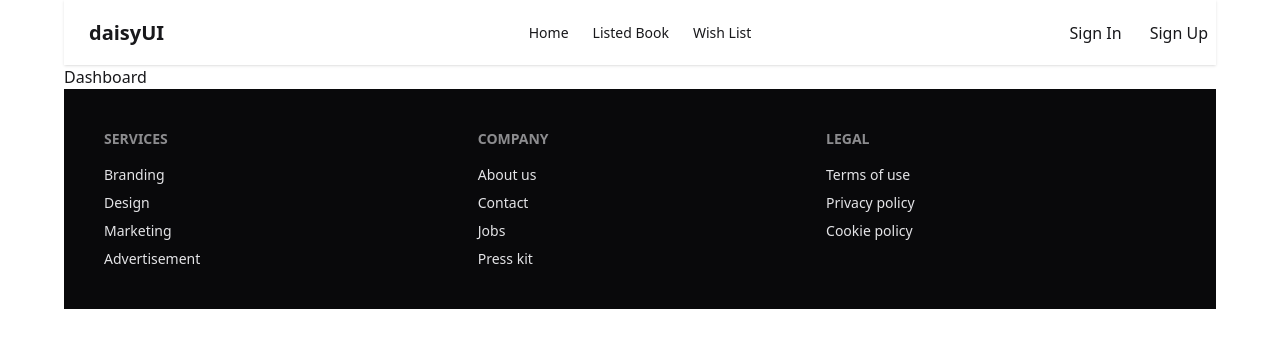
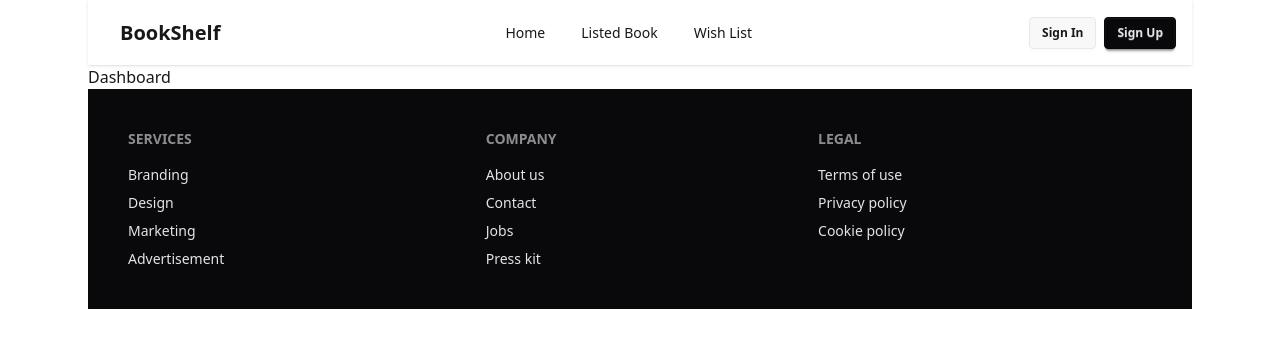
Before and after one commit to FaysalAhamad623/books-vibe, a React (Vite) app: page /dashboard in a window 1280 px wide. Shown: the top 348 px of the page. Built offline with nearby package versions, Linux system fonts and the light colour scheme.

Commit message:
added sign up page

```diff
--- a/src/Components/Bannar/Bannar.jsx
+++ b/src/Components/Bannar/Bannar.jsx
@@ -1,21 +1,25 @@
-import React from 'react'
+import React from 'react';
 
 const Bannar = () => {
   return (
-        <div className="hero bg-base-200  max-w-6xl mx-auto">
-            <div className="hero-content flex-col lg:flex-row-reverse">
+    <div className="hero bg-base-200 w-full">
+      <div className="hero-content flex-col-reverse lg:flex-row-reverse max-w-6xl mx-auto px-4 sm:px-6 py-6">
         <img
           src="/books.jpg"
-                    className="max-w-sm rounded-lg shadow-2xl"
+          className="w-full max-w-xs sm:max-w-sm md:max-w-md rounded-lg shadow-2xl"
+          alt="Books"
         />
-                <div >
-                    <h1 className="text-5xl font-bold">Books to freshen up your bookshelf</h1>
-
-                    <button className="btn btn-primary bg-emerald-600 mt-2 md:mt-5">View The List</button>
+        <div className="text-center lg:text-left mt-6 lg:mt-0">
+          <h1 className="text-3xl sm:text-4xl md:text-5xl font-bold">
+            Books to freshen up your bookshelf
+          </h1>
+          <button className="btn btn-primary bg-emerald-600 mt-4 sm:mt-6">
+            View The List
+          </button>
         </div>
       </div>
     </div>
-    )
-}
+  );
+};
 
-export default Bannar
+export default Bannar;
--- a/src/Components/Books/Books.jsx
+++ b/src/Components/Books/Books.jsx
@@ -14,7 +14,7 @@ const Books = () => {
 
     <div>
         <p className="text-4xl font-bold text-center pt-2 md:pt-5">Books</p>
-        <div className="grid grid-cols-1 md:grid-cols-2 lg:grid-cols-3 gap-6 max-w- py-6 h-full mx-auto">
+        <div className="grid grid-cols-1 md:grid-cols-2 lg:grid-cols-3 gap-6  py-6 h-full mx-auto">
             {
                 books.map(book =><Book book={book} key={book.bookId}></Book> )
             }
--- a/src/Components/Navbar/Navbar.jsx
+++ b/src/Components/Navbar/Navbar.jsx
@@ -1,40 +1,58 @@
-import React from 'react'
-import { NavLink } from 'react-router-dom'
+import React from 'react';
+import { NavLink } from 'react-router-dom';
 
 const Navbar = () => {
-    const links = <>
+  const links = (
+    <>
+      <li><NavLink to="/" className="rounded-lg">Home</NavLink></li>
+      <li><NavLink to="/listedBooks" className="rounded-lg">Listed Book</NavLink></li>
+      <li><NavLink to="/listedBooks" className="rounded-lg">Wish List</NavLink></li>
+    </>
+  );
 
-        <li><NavLink to='/'>Home</NavLink></li>
-        <li><NavLink to='/listedBooks'>Listed Book</NavLink> </li>
-        <li><NavLink to='/wishList'>Wish List</NavLink> </li>
+  return (
+    <div className="w-full bg-base-100 shadow-sm">
+      <div className="navbar max-w-6xl mx-auto px-4 flex items-center justify-between">
 
-    </>
-    return (
-        <div className="navbar bg-base-100 shadow-sm">
-            <div className="navbar-start">
+        {/* Left Side: Logo + Dropdown */}
+        <div className="flex items-center gap-2">
+          {/* Mobile Dropdown */}
           <div className="dropdown">
-                    <div tabIndex={0} role="button" className="btn btn-ghost lg:hidden">
-                        <svg xmlns="http://www.w3.org/2000/svg" className="h-5 w-5" fill="none" viewBox="0 0 24 24" stroke="currentColor"> <path strokeLinecap="round" strokeLinejoin="round" strokeWidth="2" d="M4 6h16M4 12h8m-8 6h16" /> </svg>
-                    </div>
-                    <ul
-                        tabIndex={0}
-                        className="menu menu-sm dropdown-content bg-base-100 rounded-box z-1 mt-3 w-52 p-2 shadow">
+            <label tabIndex={0} className="btn btn-ghost lg:hidden p-1">
+              <svg xmlns="http://www.w3.org/2000/svg" className="h-5 w-5" fill="none"
+                viewBox="0 0 24 24" stroke="currentColor">
+                <path strokeLinecap="round" strokeLinejoin="round" strokeWidth="2"
+                  d="M4 6h16M4 12h8m-8 6h16" />
+              </svg>
+            </label>
+            <ul tabIndex={0} className="menu menu-sm dropdown-content mt-3 z-[99] p-2 shadow bg-base-100 rounded-box w-52">
               {links}
             </ul>
           </div>
-                <a className="btn btn-ghost text-xl">daisyUI</a>
+
+          {/* Logo */}
+          <NavLink to="/" className="text-xl font-semibold px-2 whitespace-nowrap">BookShelf</NavLink>
         </div>
-            <div className="navbar-center hidden lg:flex">
-                <ul className="menu menu-horizontal px-1">
+
+        {/* Center (Only Desktop) */}
+        <div className="hidden lg:flex">
+          <ul className="menu menu-horizontal gap-3 px-1">
             {links}
           </ul>
         </div>
-            <div className="navbar-end flex gap-7">
-                <button>Sign In</button>
-                <button>Sign Up</button>
+
+        {/* Right Side: Auth Buttons */}
+        <div className="flex gap-2">
+          <NavLink to="/logIn">
+            <button className="btn btn-sm">Sign In</button>
+          </NavLink>
+          <NavLink to="/signUp">
+            <button className="btn btn-sm btn-neutral">Sign Up</button>
+          </NavLink>
         </div>
       </div>
-    )
-}
+    </div>
+  );
+};
 
-export default Navbar
+export default Navbar;
--- a/src/Components/Root/Root.jsx
+++ b/src/Components/Root/Root.jsx
@@ -5,11 +5,14 @@ import Footer from '../Footer/Footer'
 
 const Root = () => {
   return (
-    <div className='max-w-6xl mx-auto'>
-        <Navbar></Navbar>
-        <Outlet></Outlet>
-        <Footer></Footer>
+    <div className="w-full overflow-x-hidden">
+      <div className="max-w-6xl mx-auto px-4 sm:px-6">
+        <Navbar />
+        <Outlet />
+        <Footer />
+      </div>
     </div>
+
   )
 }
 
--- /dev/null
+++ b/src/Login/Login.jsx
@@ -0,0 +1,27 @@
+import React from 'react';
+
+const Login = () => {
+  return (
+    <fieldset className="bg-base-200 border border-base-300 rounded-box w-full max-w-sm mx-auto p-6 my-10">
+      <div className="text-center text-3xl sm:text-4xl font-bold mb-6">Login</div>
+
+      <label className="label">Email</label>
+      <input
+        type="email"
+        className="input input-bordered w-full"
+        placeholder="Email"
+      />
+
+      <label className="label mt-4">Password</label>
+      <input
+        type="password"
+        className="input input-bordered w-full"
+        placeholder="Password"
+      />
+
+      <button className="btn btn-neutral w-full mt-6">Login</button>
+    </fieldset>
+  );
+};
+
+export default Login;
--- /dev/null
+++ b/src/Signup/Signup.jsx
@@ -0,0 +1,25 @@
+import React from 'react';
+
+const Signup = () => {
+  return (
+    <fieldset className="bg-base-200 border border-base-300 rounded-box max-w-xs mx-auto my-10 p-4">
+      <div className="text-center text-4xl font-bold mb-4">Sign Up</div>
+
+      <label className="label">Name</label>
+      <input type="text" className="input input-bordered w-full" placeholder="Your Name" />
+
+      <label className="label mt-3">Email</label>
+      <input type="email" className="input input-bordered w-full" placeholder="Email" />
+
+      <label className="label mt-3">Password</label>
+      <input type="password" className="input input-bordered w-full" placeholder="Password" />
+
+      <label className="label mt-3">Confirm Password</label>
+      <input type="password" className="input input-bordered w-full" placeholder="Confirm Password" />
+
+      <button className="btn btn-neutral mt-6 w-full">Sign Up</button>
+    </fieldset>
+  );
+};
+
+export default Signup;
--- a/src/main.jsx
+++ b/src/main.jsx
@@ -10,7 +10,9 @@ import Dashboard from './Components/Dashboard/Dashboard.jsx';
 import Home from './Components/Home/Home.jsx';
 import BookDetails from './Components/BookDetails/BookDetails.jsx';
 import ListedBooks from './ListedBooks/ListedBooks.jsx';
-import { ToastContainer} from 'react-toastify';
+import { ToastContainer } from 'react-toastify';
+import Login from './Login/Login.jsx';
+import Signup from './Signup/Signup.jsx';
 
 const router = createBrowserRouter([
   {
@@ -34,9 +36,18 @@ const router = createBrowserRouter([
 
       },
       {
-        path:"wishList",
-        element:<ListedBooks />
+        path: "wishList",
+        element: <ListedBooks />
       },
+      {
+        path:"logIn",
+        element:<Login></Login>
+      },
+      {
+        path:"signUp",
+        element:<Signup></Signup>
+      }
+      ,
 
       {
         path: "dashboard",
@@ -48,8 +59,11 @@ const router = createBrowserRouter([
 ]);
 createRoot(document.getElementById('root')).render(
   <StrictMode>
-    <RouterProvider router={router} />
+    <div >
+      <RouterProvider router={router} />
       <ToastContainer />
+    </div>
+
 
   </StrictMode>,
 )
```
Also changed, not shown: src/Components/Book/Book.jsx (+36 -24 lines), src/index.css (line endings or trailing spaces). Lines whose indentation alone changed are shown as unchanged.
